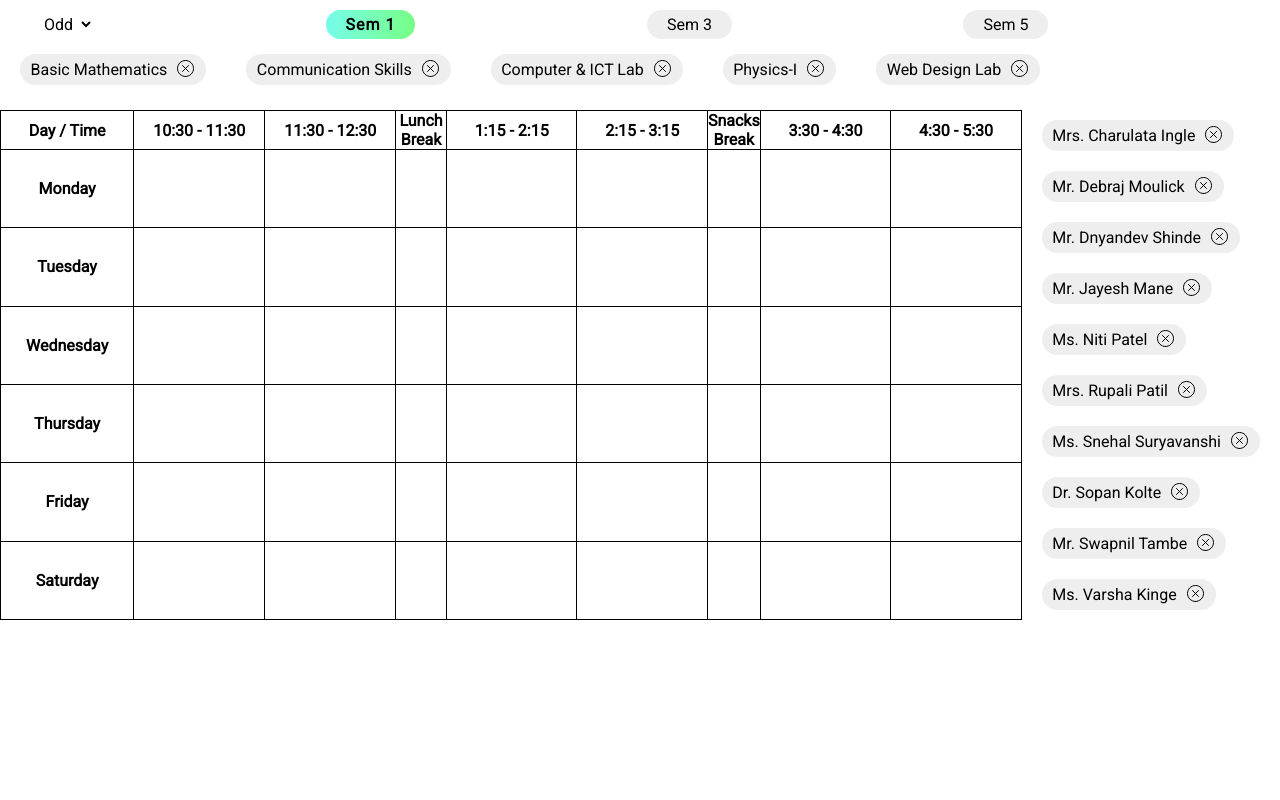
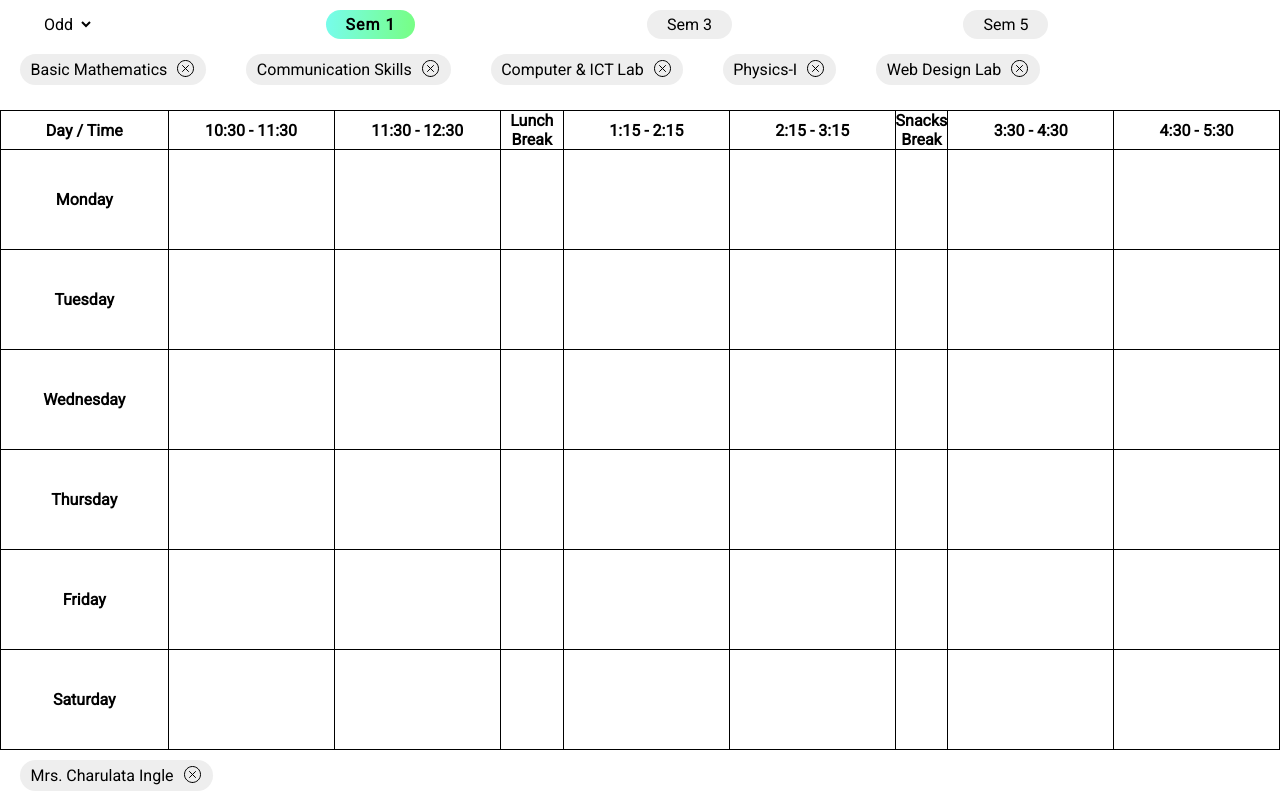
Before and after one commit to Nishith-Savla/TimeTable-Maker-Website, a React (Create React App) app: page / in a window 1280 px wide. Shown: the top 800 px of the page. Built offline with nearby package versions, Linux system fonts and the light colour scheme.

Commit message:
:sparkles: Remove select and add drag-&-drop functionality
Remove the selection feature and transitions from buttons and replace it with drag and drop functionality

```diff
--- a/src/App.js
+++ b/src/App.js
@@ -1,39 +1,32 @@
 import { useState, useEffect } from "react";
 import Body from "./components/Body";
 import Header from "./components/Header";
-import { subjects as defaultSubjects } from "./utils";
+import {
+  subjects as defaultSubjects,
+  teachers as defaultTeachers,
+} from "./utils";
 
 import "./styles/root.scss";
 
 function App() {
   const [subjects, setSubjects] = useState(defaultSubjects);
+  const [teachers, setTeachers] = useState(defaultTeachers);
   const [isOddTerm, setIsOddTerm] = useState(true);
   const [currentSem, setCurrentSem] = useState(1);
-  const [selectedComponents, setSelectedComponents] = useState({
-    subject: null,
-    teacher: null,
-  });
   const sems = [1, 2, 3, 4, 5, 6];
   let filteredSems = sems.filter(sem => sem % 2 === Number(isOddTerm));
 
-  const handleComponentSelect = (component, type) =>
-    setSelectedComponents(previouslySelectedComponents => {
-      return {
-        ...previouslySelectedComponents,
-        [type]: selectedComponents[type] === component ? null : component,
-      };
-    });
-
-
-  const deleteSubject = sub =>
-    setSubjects(prevSubjects => {
-      return {
-        ...prevSubjects,
-        [currentSem]: prevSubjects[currentSem].filter(
-          currentSubject => currentSubject !== sub
-        ),
-      };
-    });
+  const deleteElement = (element, type) =>
+    type === "subject"
+      ? setSubjects(prevSubjects => ({
+          ...prevSubjects,
+          [currentSem]: prevSubjects[currentSem].filter(
+            currentSubject => currentSubject !== element
+          ),
+        }))
+      : setTeachers(prevTeachers =>
+          prevTeachers.filter(currentTeacher => currentTeacher !== element)
+        );
 
   const handleTermChange = () => {
     setIsOddTerm(prev => !prev);
@@ -55,18 +48,13 @@ function App() {
     <>
       <Header
         subjects={subjects}
-        onDelete={deleteSubject}
+        onDelete={deleteElement}
         currentSem={currentSem}
         onTermChange={handleTermChange}
         onSemChange={handleSemChange}
         filteredSems={filteredSems}
-        selectedComponents={selectedComponents}
-        onComponentSelect={handleComponentSelect}
       />
-      <Body
-        selectedComponents={selectedComponents}
-        onComponentSelect={handleComponentSelect}
-      />
+      <Body teachers={teachers} onDelete={deleteElement} />
     </>
   );
 }
--- a/src/common/Button.jsx
+++ b/src/common/Button.jsx
@@ -1,6 +1,15 @@
 import React from "react";
 
-const Button = ({ isActive, name, children, className, text, onClick }) => {
+const Button = ({
+  isActive,
+  draggable,
+  name,
+  children,
+  className,
+  text,
+  onClick,
+  onDragStart,
+}) => {
   return (
     <button
       className={`${className} ${isActive ? "active" : ""}`}
@@ -8,6 +17,8 @@ const Button = ({ isActive, name, children, className, text, onClick }) => {
       name={name}
       id={name}
       onClick={onClick}
+      draggable={draggable}
+      onDragStart={onDragStart}
     >
       {text} {children}
     </button>
--- a/src/common/Table.jsx
+++ b/src/common/Table.jsx
@@ -1,6 +1,6 @@
 import { columnWidths } from "../utils";
 
-const Table = ({ className, columns, rows }) => {
+const Table = ({ className, columns, rows, onDrop, onDragOver }) => {
   return (
     <table className={className}>
       <thead>
@@ -17,7 +17,12 @@ const Table = ({ className, columns, rows }) => {
           <tr>
             <th width={`${columnWidths[0]}%`}>{row}</th>
             {[...Array(columns.length - 1)].map((td, index) => (
-              <td key={td} width={`${columnWidths[index + 1]}%`} />
+              <td
+                onDrop={onDrop}
+                onDragOver={onDragOver}
+                key={td}
+                width={`${columnWidths[index + 1]}%`}
+              />
             ))}
           </tr>
         ))}
--- a/src/components/Body.jsx
+++ b/src/components/Body.jsx
@@ -1,10 +1,9 @@
 import Table from "../common/Table";
-import { teachers } from "../utils";
 import { ReactComponent as Cross } from "../assets/CrossVector.svg";
-import { ReactComponent as Tick } from "../assets/TickVector.svg";
 import Button from "../common/Button";
+import { drag, allowDrop, drop } from "../utils";
 
-const Body = ({ selectedComponents, onComponentSelect }) => {
+const Body = ({ teachers, onDelete }) => {
   return (
     <div className="app-body">
       <Table
@@ -28,23 +27,26 @@ const Body = ({ selectedComponents, onComponentSelect }) => {
           "Friday",
           "Saturday",
         ]}
+        onDrop={drop}
+        onDragOver={allowDrop}
       />
 
       <div className="teachers">
         {teachers.map(teacher => {
-          const isSelected = selectedComponents.teacher === teacher;
           return (
             <Button
-              className={`button teacher ${isSelected ? "selected" : ""}`}
+              className="button teacher"
               key={teacher}
               name={teacher}
               text={teacher}
-              onClick={() => onComponentSelect(teacher, "teacher")}
+              draggable
+              onDragStart={drag}
             >
-              {isSelected ? <Tick /> : <Cross />}
+              <Cross onClick={() => onDelete(teacher, "teacher")} />
             </Button>
           );
         })}
+        ;
       </div>
     </div>
   );
--- a/src/components/Header.jsx
+++ b/src/components/Header.jsx
@@ -1,12 +1,9 @@
 import { ReactComponent as Cross } from "../assets/CrossVector.svg";
-import { ReactComponent as Tick } from "../assets/TickVector.svg";
 import Dropdown from "../common/Dropdown";
 import Button from "../common/Button";
+import { drag } from "../utils";
 
-// /* eslint no-unused-vars: "off" */
 const Header = ({
-  selectedComponents,
-  onComponentSelect,
   subjects,
   onDelete,
   currentSem,
@@ -42,25 +39,16 @@ const Header = ({
 
       <div className="subjects">
         {subjects[currentSem].map(subject => {
-          const isSelected = selectedComponents.subject === subject;
           return (
             <Button
-              className={`button subject ${isSelected ? "selected" : ""}`}
+              className="button subject"
               key={subject}
               name={subject}
               text={subject}
-              onClick={() => onComponentSelect(subject, "subject")}
+              draggable
+              onDragStart={drag}
             >
-              {isSelected ? (
-                <Tick />
-              ) : (
-                <Cross
-                  onClick={e => {
-                    e.stopPropagation();
-                    onDelete(subject);
-                  }}
-                />
-              )}
+              <Cross onClick={() => onDelete(subject, "subject")} />
             </Button>
           );
         })}
--- a/src/styles/root.scss
+++ b/src/styles/root.scss
@@ -108,9 +108,16 @@ button {
   @extend %black-border;
   border-collapse: collapse;
   flex-grow: 2;
+  min-height: 80vh;
+  width: 80%;
 
   th,
   td {
     @extend %black-border;
   }
+
+  td {
+    height: 11vh;
+    font-size: 14px;
+  }
 }
--- a/src/utils.js
+++ b/src/utils.js
@@ -65,4 +65,15 @@ const teachers = [
 
 const columnWidths = [13.33, 13.33, 13.33, 5, 13.33, 13.33, 1.67, 13.33, 13.33];
 
-export { subjects, teachers, columnWidths };
+const allowDrop = ev => ev.preventDefault();
+
+const drag = ev => ev.dataTransfer.setData("text", ev.target.id);
+
+const drop = ev => {
+  ev.preventDefault();
+  const data = ev.dataTransfer.getData("text");
+  // eslint-disable-next-line no-param-reassign
+  ev.target.innerText += `${document.getElementById(data).innerText}\n`;
+};
+
+export { subjects, teachers, columnWidths, allowDrop, drag, drop };
```
